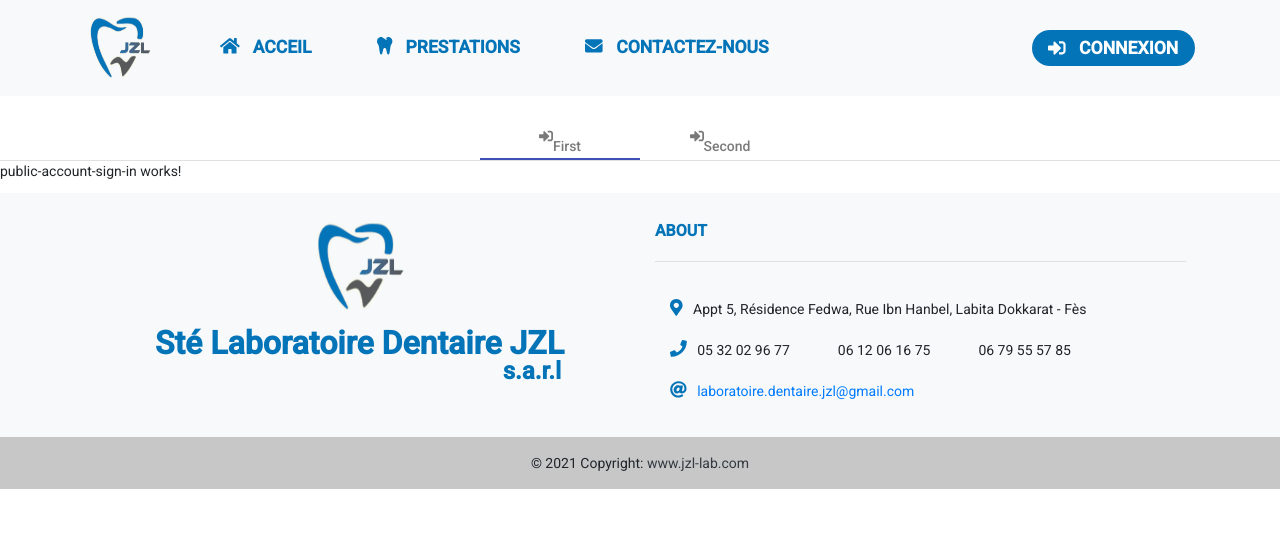
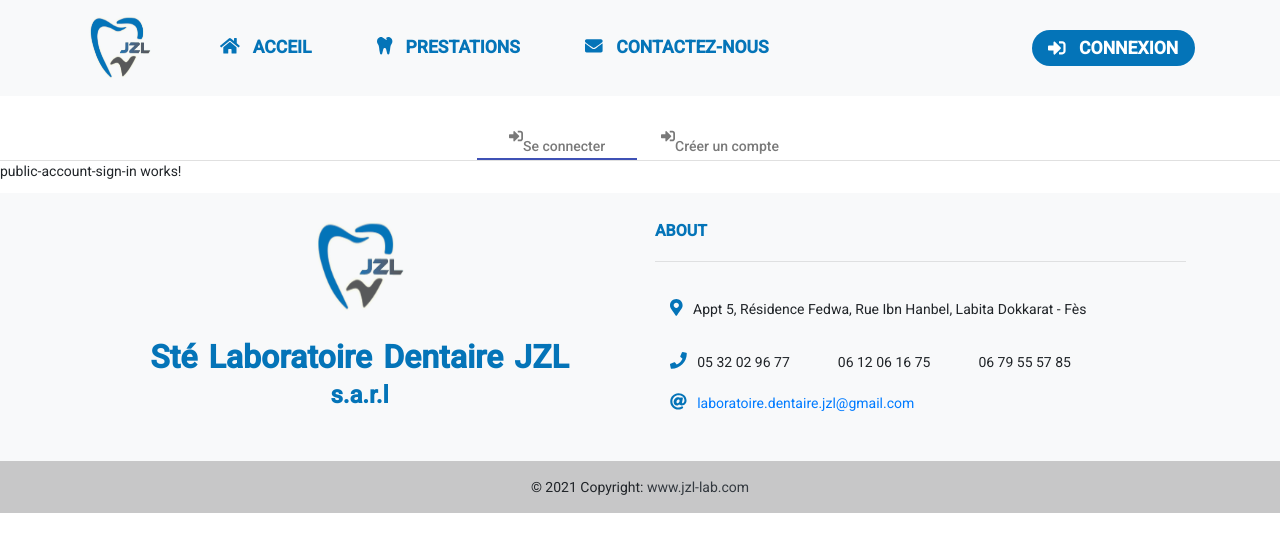
Before and after one commit to ysnjzl/jzl-lab-ng-app, an Angular app: page /account in a window 1280 px wide. Shown: the top 552 px of the page. Built offline with nearby package versions, Linux system fonts and the light colour scheme.

Commit message:
[Tabs] Account

```diff
--- a/src/app/components/public/public-account/public-account.component.html
+++ b/src/app/components/public/public-account/public-account.component.html
@@ -3,7 +3,7 @@
     <ng-template mat-tab-label>
       <fa-icon icon="sign-in-alt"></fa-icon>
       <br>
-      First
+      Se connecter
     </ng-template>
     <!-- #enddocregion label-directive -->
     <app-public-account-sign-in></app-public-account-sign-in>
@@ -12,7 +12,7 @@
     <ng-template mat-tab-label>
       <fa-icon icon="sign-in-alt"></fa-icon>
       <br>
-      Second
+      Créer un compte
     </ng-template>
     <!-- #enddocregion label-directive -->
     <app-public-account-sign-up></app-public-account-sign-up>
--- a/src/app/components/public/public-footer/public-footer.component.css
+++ b/src/app/components/public/public-footer/public-footer.component.css
@@ -2,15 +2,15 @@
   color: #0474B8;
   font-size: 2rem;
   font-weight: bold;
-  margin-top: 1rem;
+  margin-top: 1.5rem;
+  word-spacing: 0.2rem;
+  line-height: 2rem;
 }
 
 .sarl {
   color: #0474B8;
   font-size: 1.5rem;
   font-weight: bold;
-  text-align: right;
-  margin-right: 4rem;
   margin-top: 0.5rem;
   margin-bottom: 2rem;
 }
@@ -21,11 +21,12 @@
   font-size: larger;
 }
 
-.phone-item {
-  margin-right: 3rem;
-}
-
 .about {
   color: #0474B8;
   font-weight: bold;
 }
+
+.phone-item {
+  display: inline-block;
+  margin-right: 3rem;
+}
--- a/src/app/components/public/public-footer/public-footer.component.html
+++ b/src/app/components/public/public-footer/public-footer.component.html
@@ -9,12 +9,12 @@
         <img src="../../../../assets/resources/img/logo.png" width="100" height="100" alt="Logo">
         <br>
         <div>
-          <div class="ste-jzl">
+          <p class="ste-jzl">
             Sté Laboratoire Dentaire JZL
-          </div>
-          <div class="sarl">
+          </p>
+          <p class="sarl">
             s.a.r.l
-          </div>
+          </p>
         </div>
       </div>
 
@@ -24,25 +24,25 @@
         <hr>
         <div class="container">
           <br>
-          <div>
+          <p>
             <fa-icon icon="map-marker-alt" class="icon-color"></fa-icon>
             &nbsp;
             Appt 5, Résidence Fedwa, Rue Ibn Hanbel, Labita Dokkarat - Fès
-          </div>
+          </p>
           <br>
           <div>
             <fa-icon icon="phone" class="icon-color"></fa-icon>
             &nbsp;
-            <span class="phone-item">05 32 02 96 77</span>
-            <span class="phone-item">06 12 06 16 75</span>
-            <span class="phone-item">06 79 55 57 85</span>
+            <div class="phone-item">05 32 02 96 77</div>
+            <div class="phone-item">06 12 06 16 75</div>
+            <div class="phone-item">06 79 55 57 85</div>
           </div>
           <br>
-          <div>
+          <p>
             <fa-icon icon="at" class="icon-color"></fa-icon>
             &nbsp;
             <a href="mailto:laboratoire.dentaire.jzl@gmail.com">laboratoire.dentaire.jzl@gmail.com</a>
-          </div>
+          </p>
         </div>
       </div>
       <!--Grid column-->
```
